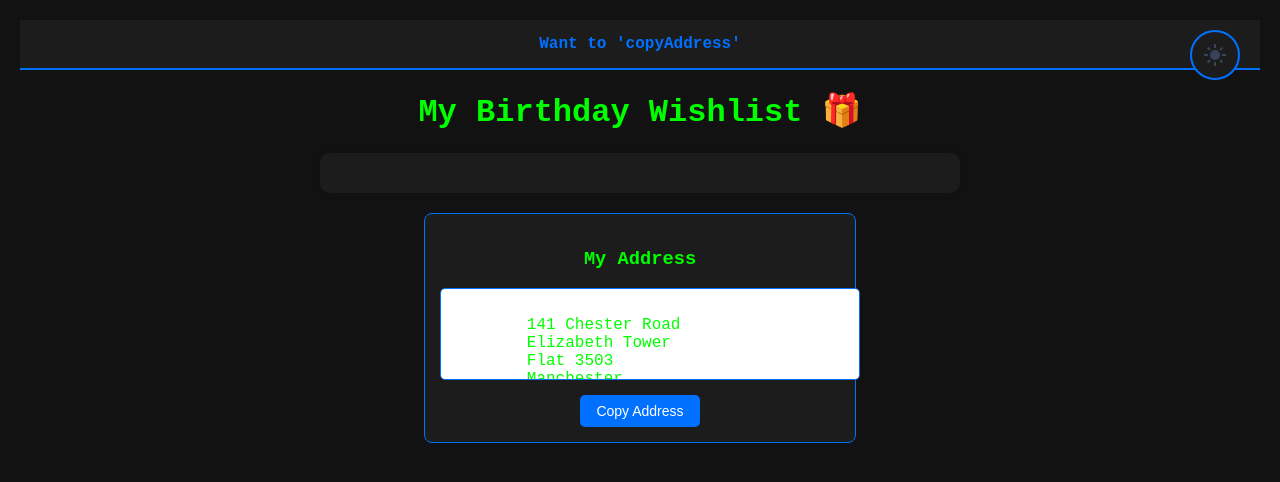
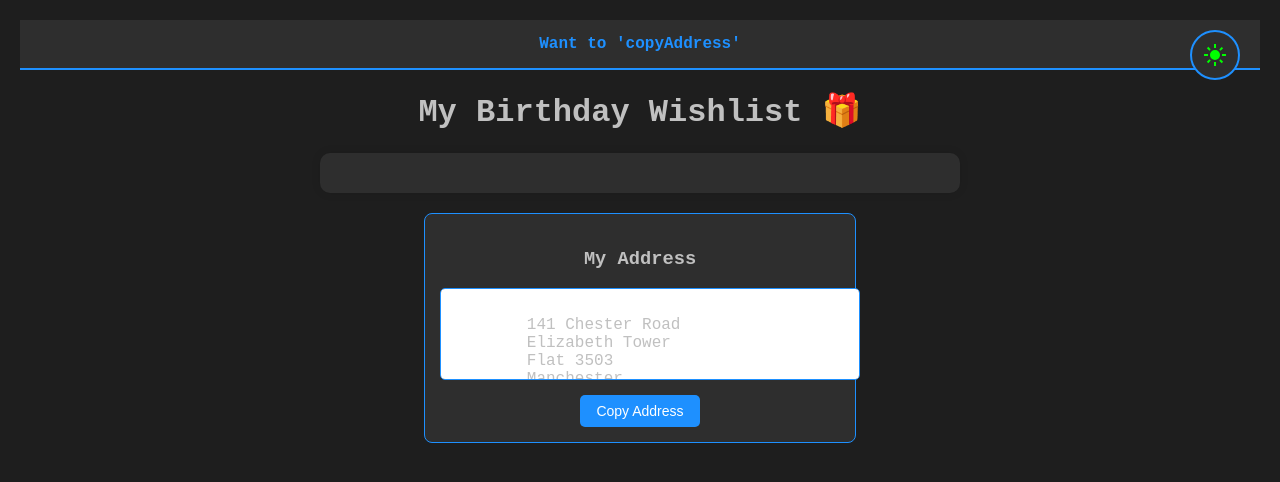
Before and after one commit to OuamboC/Vercel, a website: page public/index.html in a window 1280 px wide. Both pictures are taken after a click on the button 1215 px from the left and 55 px from the top of the page. Drawn offline with Linux system fonts and the light colour scheme; no server answers.

Commit message:
Updated CSS

```diff
--- a/public/styles.css
+++ b/public/styles.css
@@ -8,12 +8,12 @@
 }
 
 .darkmode {
-    --base-color: #121212; /* Dark background */
-    --base-variant: #1C1C1C; /* Slightly lighter dark background */
-    --text-color: #00FF00; /* Green text to mimic terminal */
-    --secondary-text: #232738;
-    --primary-color: #3A435D;
-    --accent-color: #0071FF;
+    --base-color: #1E1E1E; /* Dark background with a hint of grey */
+    --base-variant: #2E2E2E; /* Slightly lighter dark background */
+    --text-color: #C0C0C0; /* Light grey text for better readability */
+    --secondary-text: #A9A9A9; /* Medium grey for secondary text */
+    --primary-color: #00FF00; /* Terminal green for accents */
+    --accent-color: #1E90FF; /* Bright blue for accent elements */
 }
 
 #theme-switch {
@@ -23,7 +23,7 @@
     border-radius: 50%;
     background-color: var(--base-variant);
     display: flex;
-    justify-content: center ; /* Center align icons inside the circle */
+    justify-content: center; /* Center align icons inside the circle */
     align-items: center;
     position: absolute;
     top: 10px;
@@ -32,17 +32,17 @@
     transition: background-color 0.3s ease, transform 0.3s ease; /* Smooth transition */
 }
 
-#theme-switch svg{
+#theme-switch svg {
     fill: var(--primary-color);
 }
 
-#theme-switch svg:last-child{
+#theme-switch svg:last-child {
     display: none;
 }
-.darkmode #theme-switch svg:first-child{
+.darkmode #theme-switch svg:first-child {
     display: none;
 }
-.darkmode #theme-switch svg:last-child{
+.darkmode #theme-switch svg:last-child {
     display: block;
 }
 
@@ -166,7 +166,7 @@ button:hover {
 
     .address button {
         width: 100%;
-        font-size: 1px;
+        font-size: 12px;
     }
 }
 
```
